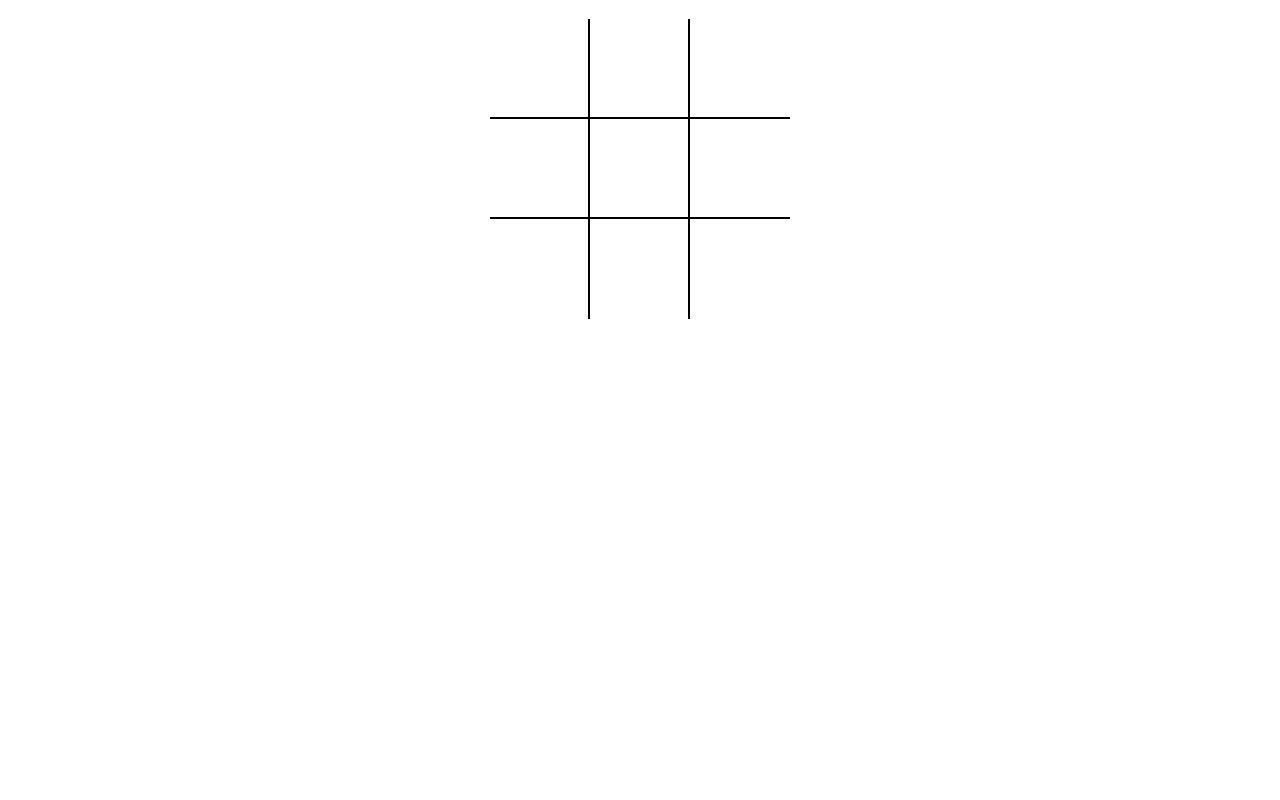
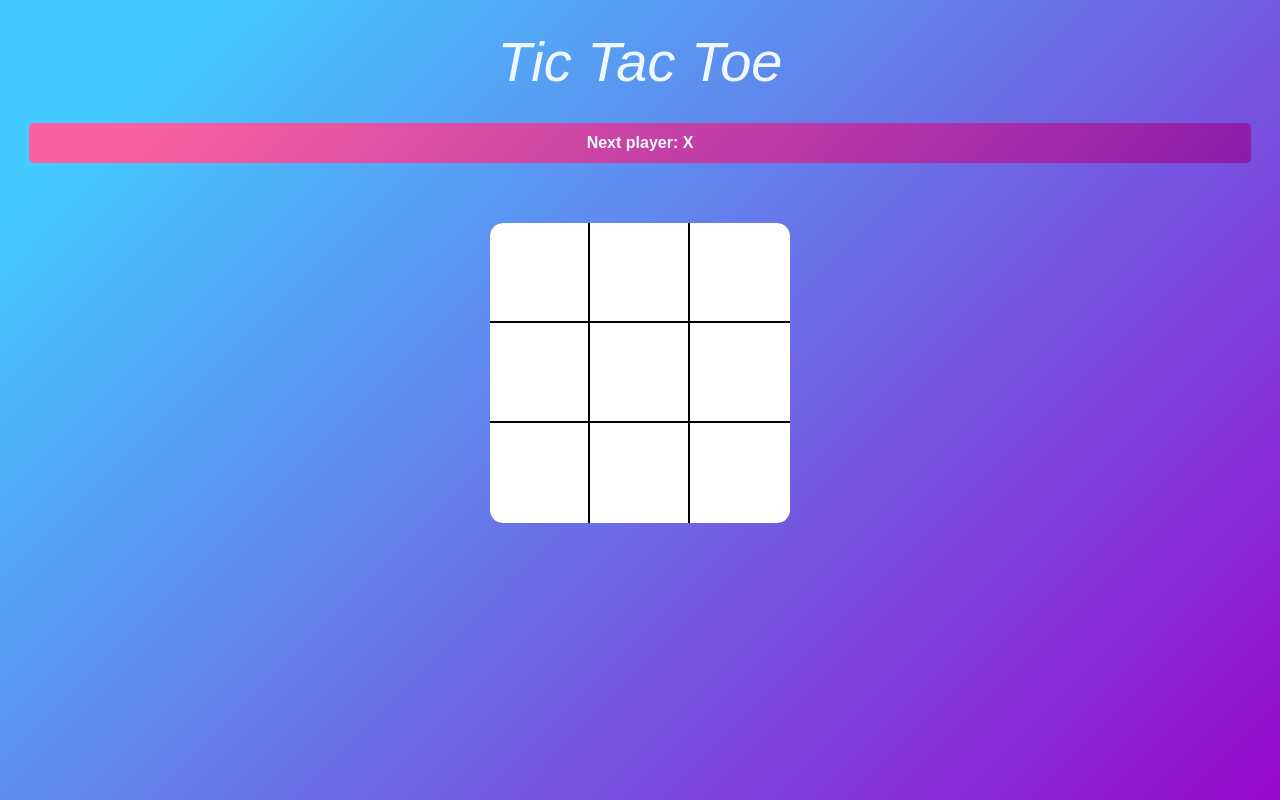
Before and after one commit to antoniorusso2/tic-tac-toe, a React (Vite) app: page / in a window 1280 px wide. Built offline with nearby package versions, Linux system fonts and the light colour scheme.

Commit message:
add a bit of style and function to determinate winner

```diff
--- a/src/App.css
+++ b/src/App.css
@@ -11,40 +11,15 @@
 
 body {
   font-family: sans-serif;
+  background-image: linear-gradient(135deg, #43cbff 10%, #9708cc 100%);
+  color: aliceblue;
 }
 
 h1 {
-  margin-top: 0;
-  font-size: 22px;
-}
-
-h2 {
-  margin-top: 0;
-  font-size: 20px;
-}
-
-h3 {
-  margin-top: 0;
-  font-size: 18px;
-}
-
-h4 {
-  margin-top: 0;
-  font-size: 16px;
-}
-
-h5 {
-  margin-top: 0;
-  font-size: 14px;
-}
-
-h6 {
-  margin-top: 0;
-  font-size: 12px;
-}
-
-code {
-  font-size: 1.2em;
+  font-size: 3.5rem;
+  text-rendering: optimizeLegibility;
+  font-style: italic;
+  font-weight: 400;
 }
 
 ul {
@@ -54,7 +29,7 @@ ul {
 .container {
   max-width: 1800px;
   margin: 0 auto;
-  padding: 1.2rem 0;
+  padding: 1.8rem 0;
 }
 
 .row {
@@ -62,6 +37,21 @@ ul {
   align-items: center;
   flex-wrap: wrap;
   justify-content: center;
+  padding: 0 1.8rem;
+}
+
+.status {
+  width: 100%;
+  margin-bottom: 2rem;
+  text-align: center;
+  color: aliceblue;
+  background-color: #8ec5fc;
+  background-image: linear-gradient(135deg, #f761a1 10%, #8c1bab 100%);
+  line-height: 2.5rem;
+  padding: 0 1.8rem;
+  border-radius: 0.3rem;
+
+  font-weight: bold;
 }
 
 .square {
@@ -89,6 +79,8 @@ ul {
   grid-template-rows: repeat(3, 1fr);
   background-color: #030303;
   border: none;
+  border-radius: 0.8rem;
+  overflow: hidden;
 }
 
 .board button {
--- a/src/App.jsx
+++ b/src/App.jsx
@@ -8,12 +8,31 @@ function Board() {
   const [xIsNext, setXIsNext] = useState(true);
   const [squares, setSquares] = useState(Array(9).fill(null));
 
+  //imposto uno status informativo sullo stato della partita
+  let status;
+
+  const winner = calculateWinner(squares); //dichiarazione vincitore
+
+  if (winner) {
+    status = 'Winner: ' + winner;
+  } else {
+    status = 'Next player: ' + (xIsNext ? 'X' : 'O');
+  }
+
   return (
-    <GlobalContext.Provider
-      value={{ squares, setSquares, xIsNext, setXIsNext }}
-    >
+    <GlobalContext.Provider value={{ squares, setSquares, xIsNext, setXIsNext, calculateWinner }}>
       <div className="container">
         <div className="row">
+          <h1 className="title">Tic Tac Toe</h1>
+        </div>
+      </div>
+      <div className="contianer">
+        <div className="row">
+          <div className="status">{status}</div>
+        </div>
+      </div>
+      <div className="container">
+        <div className="row play-field">
           <div className="board">
             {squares.map((square, i) => (
               <Square key={i} index={i} value={square} />
@@ -26,3 +45,28 @@ function Board() {
 }
 
 export default Board;
+
+function calculateWinner(squares) {
+  //possibili combinazioni per vincere
+  const lines = [
+    [0, 1, 2],
+    [3, 4, 5],
+    [6, 7, 8],
+    [0, 3, 6],
+    [1, 4, 7],
+    [2, 5, 8],
+    [0, 4, 8],
+    [2, 4, 6],
+  ];
+
+  //scorro tutte le combinazioni per vedere se ci sono 3 simboli uguali
+  for (let i = 0; i < lines.length; i++) {
+    //prendo le 3 posizioni
+    const [a, b, c] = lines[i];
+    //se ci sono 3 simboli uguali ritorno il simbolo
+    if (squares[a] && squares[a] === squares[b] && squares[a] === squares[c]) {
+      return squares[a];
+    }
+  }
+  return null;
+}
--- a/src/components/Square.jsx
+++ b/src/components/Square.jsx
@@ -6,10 +6,14 @@ export default function Square({ value, index }) {
   //variabile che indica il valore di ogni quadrato
   // const [value, setValue] = useState(null)
 
-  const { squares, setSquares, xIsNext, setXIsNext } =
-    useContext(GlobalContext);
+  const { squares, setSquares, xIsNext, setXIsNext, calculateWinner } = useContext(GlobalContext);
 
   function handleClick(i) {
+    //se il quadrato è già stato cliccato o se il simbolo risulta vincente, non faccio nulla
+    if (squares[i] || calculateWinner(squares)) return;
+
+    console.log(calculateWinner(squares));
+
     //gestione players turn
     setXIsNext(!xIsNext);
 
```
